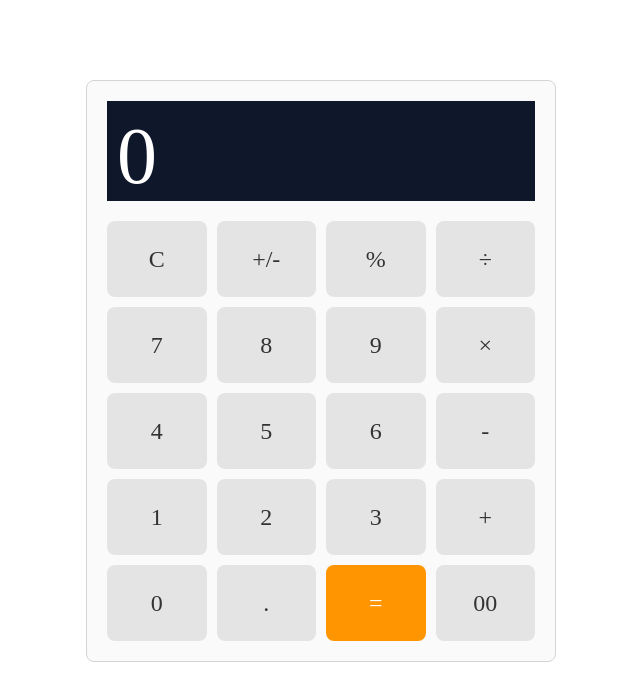
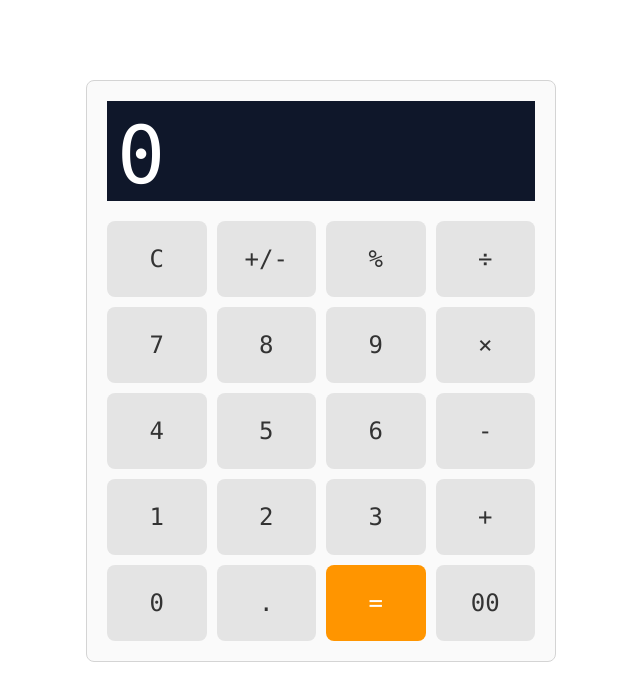
Before and after one commit to carloskim123/Typescript-Calculator, a React (Create React App) app: page / in a window 1280 px wide. Shown: the top 700 px of the page, without its empty margins (319-959 px from the left). Built offline with nearby package versions, Linux system fonts and the light colour scheme.

Commit message:
2 files modified

```diff
--- a/src/App.tsx
+++ b/src/App.tsx
@@ -3,7 +3,6 @@ import './style.css';
 import buttons from './buttons';
 function Calculator() {
   const [result, setResult] = useState('');
-  const storage = [];
 
   const handleClick = (value: string) => {
     if (value === '=') {
--- a/src/style.css
+++ b/src/style.css
@@ -2,7 +2,7 @@ body {
   margin-top: 5rem;
 }
 .calculator {
-  font-family: Space Mono;
+  font-family: Consolas;
   width: 470px;
   margin: 0 auto;
   border: 1px solid #d4d4d4;
```
